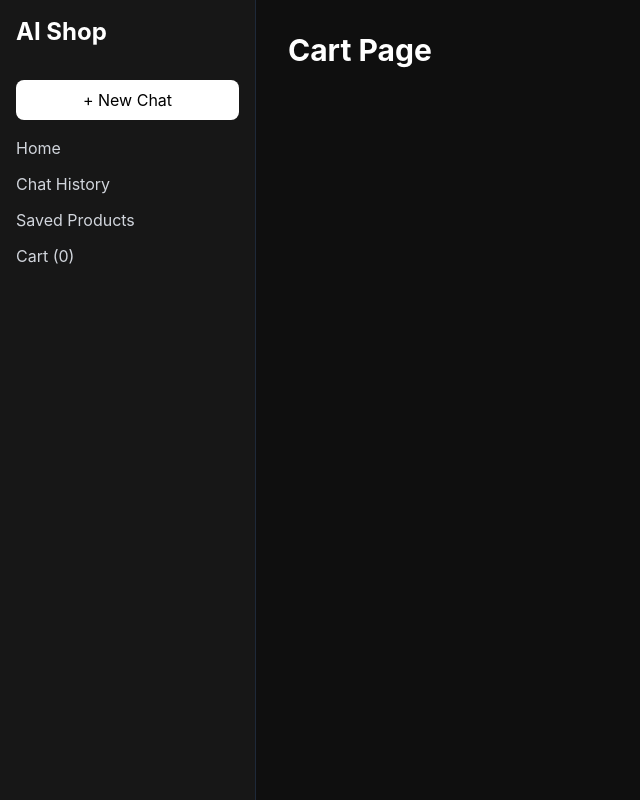
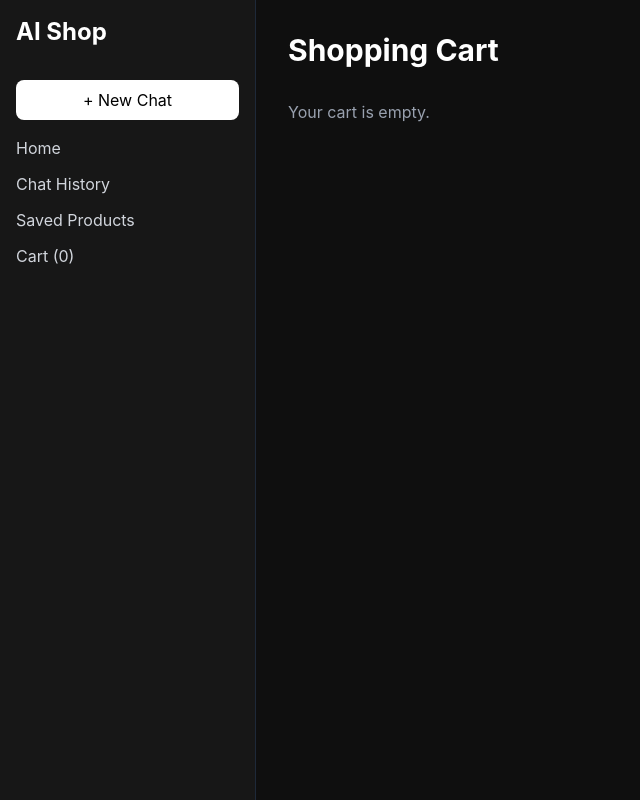
Before and after one commit to AksharaAvasthi-github/AI-Shopping-agent, a React (Vite) app: page /cart in a window 1280 px wide. Shown: the whole page, without its empty margins (0-640 px from the left). Built offline with nearby package versions, Linux system fonts and the light colour scheme.

Commit message:
Build shopping cart page with remove and total calculation

```diff
--- a/src/pages/CartPage.jsx
+++ b/src/pages/CartPage.jsx
@@ -1,9 +1,103 @@
+import useCartStore from "../store/cartStore";
+
 export default function CartPage() {
+
+  const cartItems = useCartStore(
+    (state) => state.cartItems
+  );
+
+  const removeFromCart = useCartStore(
+    (state) => state.removeFromCart
+  );
+
+  const totalPrice = cartItems.reduce((total, item) => {
+
+    const numericPrice = Number(
+      item.price.replace(/[^0-9]/g, "")
+    );
+
+    return total + numericPrice;
+
+  }, 0);
+
   return (
-    <div className="flex-1 bg-[#0f0f0f] text-white p-8">
-      <h1 className="text-3xl font-bold">
-        Cart Page
+    <div className="flex-1 bg-[#0f0f0f] text-white p-8 overflow-y-auto">
+
+      <h1 className="text-3xl font-bold mb-8">
+        Shopping Cart
       </h1>
+
+      {cartItems.length === 0 ? (
+
+        <p className="text-gray-400">
+          Your cart is empty.
+        </p>
+
+      ) : (
+
+        <div className="space-y-6">
+
+          {cartItems.map((product, index) => (
+
+            <div
+              key={index}
+              className="bg-[#1a1a1a] border border-gray-800 rounded-2xl p-4 flex gap-6 items-center"
+            >
+
+              <img
+                src={product.image}
+                alt={product.name}
+                className="w-32 h-32 object-cover rounded-xl"
+              />
+
+              <div className="flex-1">
+
+                <h2 className="text-2xl font-semibold mb-2">
+                  {product.name}
+                </h2>
+
+                <p className="text-gray-300 mb-2">
+                  {product.price}
+                </p>
+
+                <p className="text-yellow-400">
+                  ⭐ {product.rating}
+                </p>
+
+              </div>
+
+              <button
+                onClick={() => removeFromCart(index)}
+                className="bg-red-500 hover:bg-red-600 px-4 py-2 rounded-xl"
+              >
+                Remove
+              </button>
+
+            </div>
+
+          ))}
+
+          {/* Total */}
+          <div className="bg-[#171717] border border-gray-800 rounded-2xl p-6">
+
+            <h2 className="text-2xl font-bold mb-4">
+              Order Summary
+            </h2>
+
+            <p className="text-xl mb-6">
+              Total: ₹{totalPrice.toLocaleString()}
+            </p>
+
+            <button className="bg-white text-black px-6 py-3 rounded-xl font-semibold">
+              Proceed to Checkout
+            </button>
+
+          </div>
+
+        </div>
+
+      )}
+
     </div>
   );
 }
--- a/src/store/cartStore.js
+++ b/src/store/cartStore.js
@@ -9,6 +9,13 @@ const useCartStore = create((set) => ({
       cartItems: [...state.cartItems, product],
     })),
 
+  removeFromCart: (indexToRemove) =>
+    set((state) => ({
+      cartItems: state.cartItems.filter(
+        (_, index) => index !== indexToRemove
+      ),
+    })),
+
 }));
 
 export default useCartStore;
```
